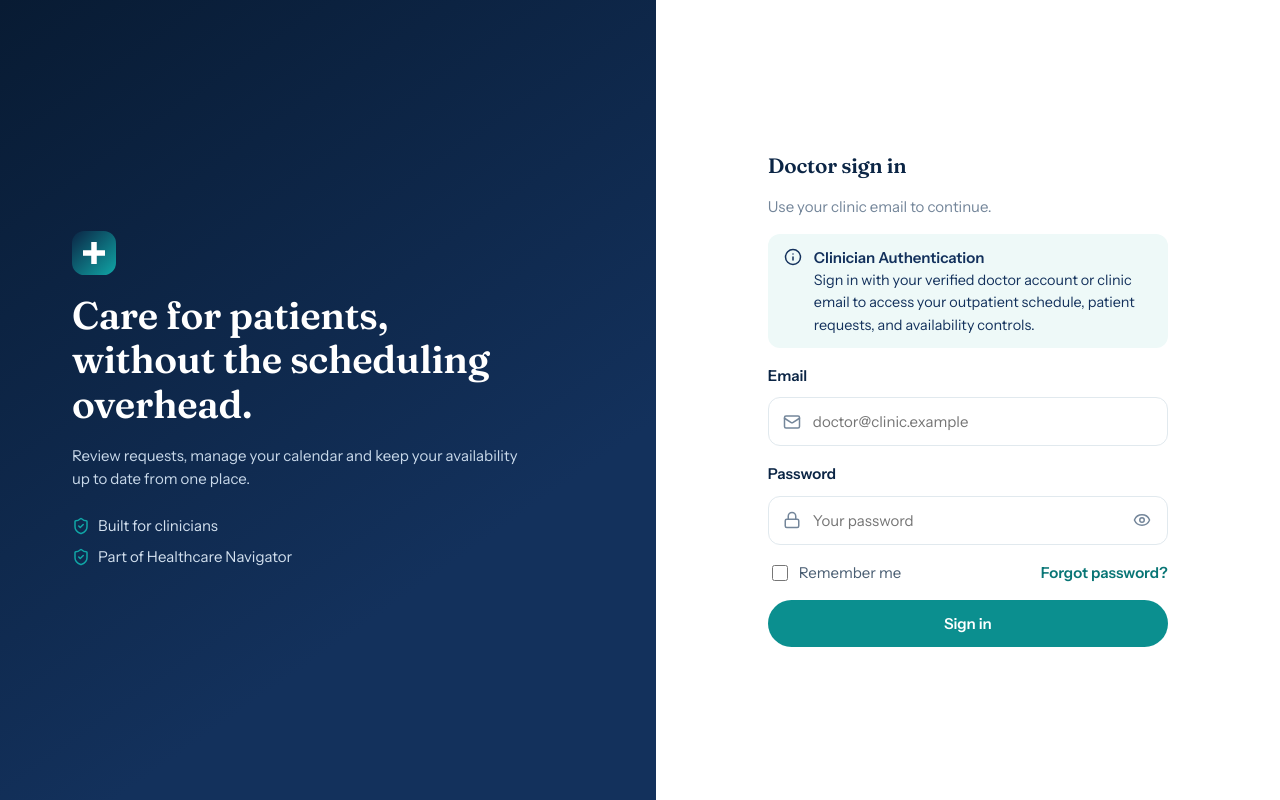
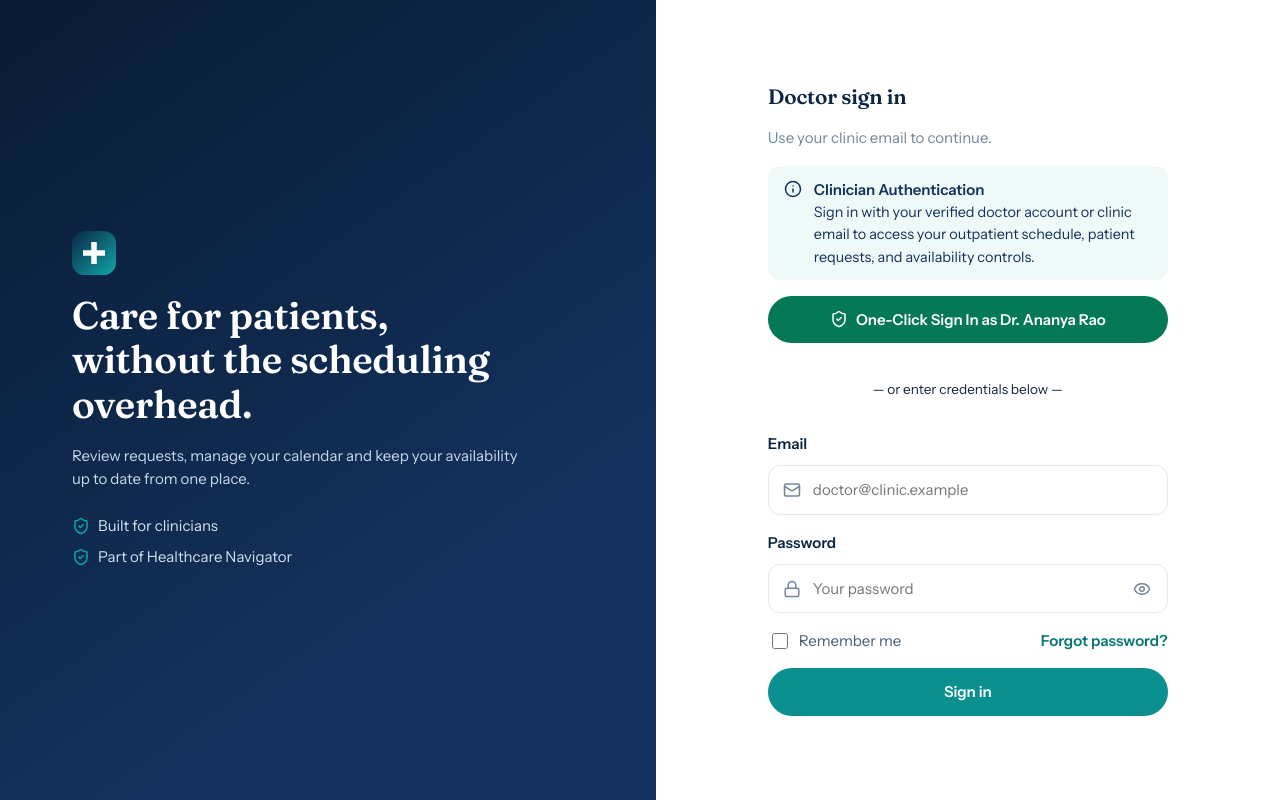
Before and after one commit to Ak-arsha/Major-Project-1, a React (Vite) app in the folder frontend/: page /doctor/login in a window 1280 px wide. Built offline with nearby package versions, Linux system fonts and the light colour scheme; no server answers.

Commit message:
feat(doctor): add quick one-click demo login for Dr. Ananya Rao

```diff
--- a/frontend/src/doctor/pages/DoctorLogin.jsx
+++ b/frontend/src/doctor/pages/DoctorLogin.jsx
@@ -57,6 +57,39 @@ export default function DoctorLogin() {
             Sign in with your verified doctor account or clinic email to access your outpatient schedule, patient requests, and availability controls.
           </Notice>
 
+          <button
+            type="button"
+            className="btn btn--block"
+            style={{
+              background: '#047857',
+              color: '#ffffff',
+              border: 'none',
+              padding: '0.75rem 1rem',
+              fontWeight: 600,
+              display: 'flex',
+              alignItems: 'center',
+              justifyContent: 'center',
+              gap: '0.5rem',
+              cursor: 'pointer',
+              marginBottom: '0.75rem',
+            }}
+            onClick={() => {
+              setEmail('doctor@healthnavigator.ai');
+              setPassword('demo-doctor-pass');
+              try {
+                localStorage.setItem(REMEMBER_KEY, 'doctor@healthnavigator.ai');
+              } catch {}
+              login('doctor@healthnavigator.ai');
+              navigate('/doctor', { replace: true });
+            }}
+          >
+            <ShieldCheck size={18} /> One-Click Sign In as Dr. Ananya Rao
+          </button>
+
+          <div style={{ textAlign: 'center', margin: '0.5rem 0 1rem', color: 'var(--muted)', fontSize: '0.85rem' }}>
+            — or enter credentials below —
+          </div>
+
           <label className="stack">
             <span className="label">Email</span>
             <span className="field field--icon">
```
